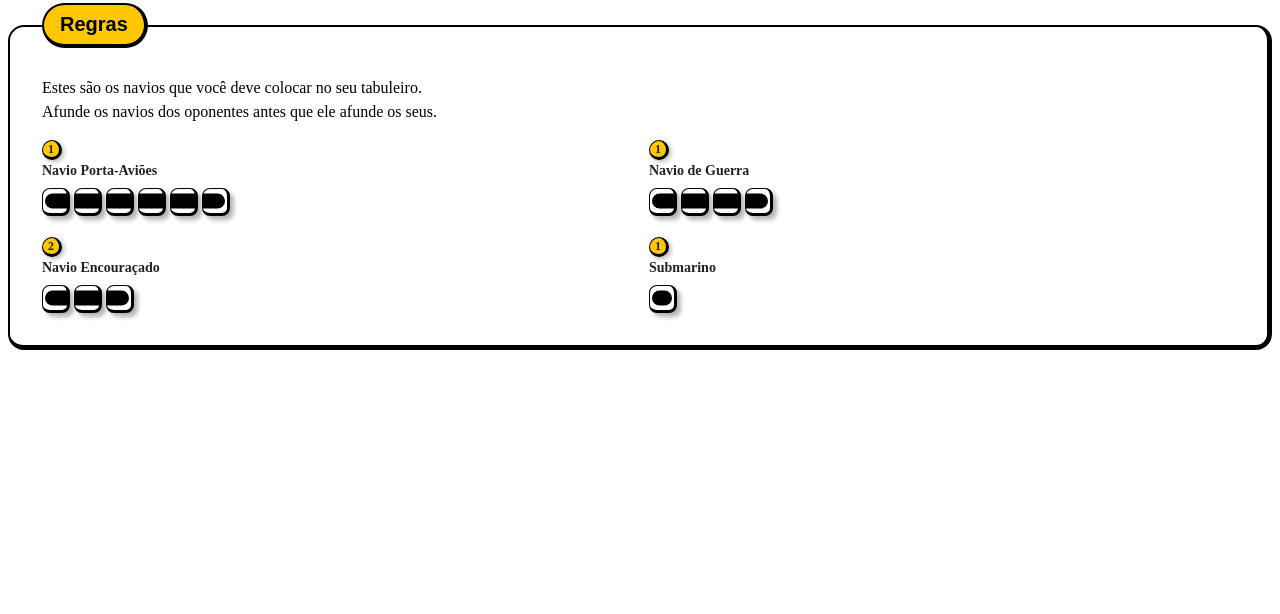
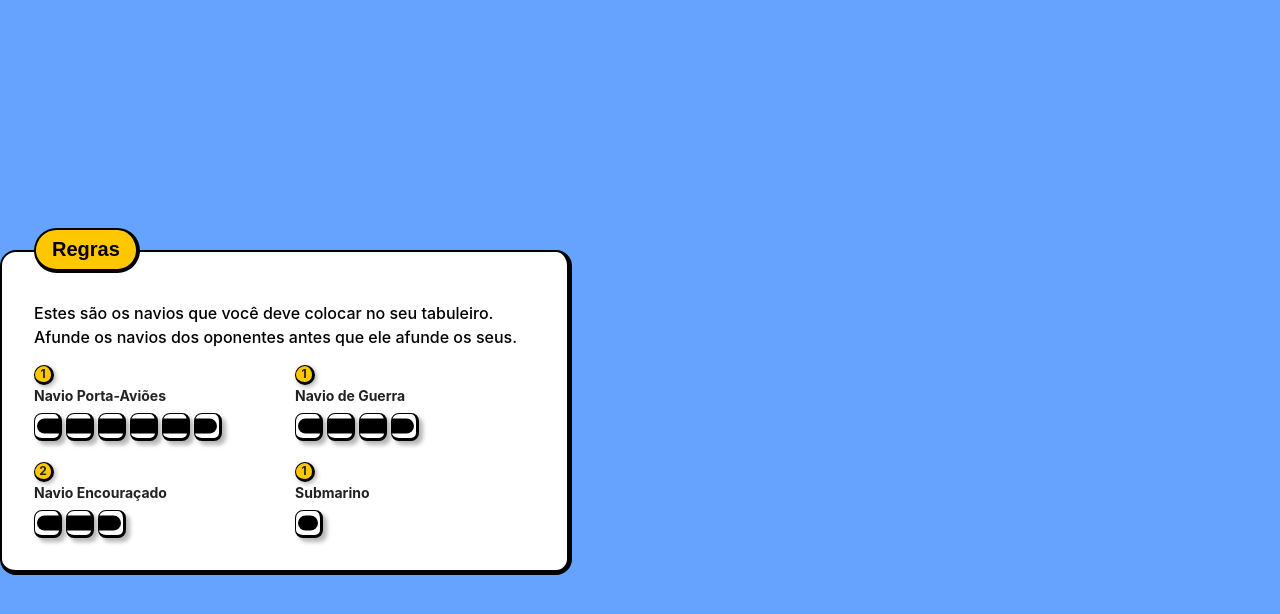
Before and after one commit to pedrowillliam/Battleship, a plain HTML site: page frontend/components/rules.html in a window 1280 px wide. Drawn offline with Linux system fonts and the light colour scheme.

Commit message:
resolvendo problema de merge/ padronizando a cor azul

```diff
--- a/frontend/components/rules.css
+++ b/frontend/components/rules.css
@@ -1,15 +1,15 @@
-/*
+
 body {
     margin: 0;
     padding: 0;
     height: 100vh;
-    background-color: #4e8fda;
+    background-color: #66a3ff;
     display: flex;
     align-items: center;
     justify-content: flex-start;
     font-family: Inter, sans-serif;
 }
-*/
+
 
 .regras-container {
     width: auto;
```
